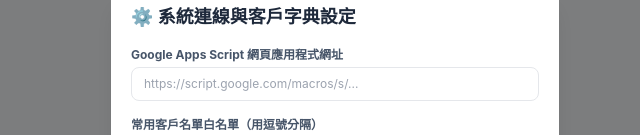
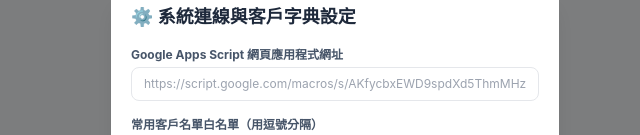
Before and after one commit to eajordan0001/Item-count, a plain HTML site: page index.html in a window 1280 px wide. Shown: the part 272-407 px from the top of the page, without its empty margins (305-945 px from the left). Drawn offline with nearby package versions, Linux system fonts and the light colour scheme.

Commit message:
Update index.html

```diff
--- a/index.html
+++ b/index.html
@@ -139,7 +139,7 @@
       <h3 class="font-bold text-lg text-slate-800">⚙️ 系統連線與客戶字典設定</h3>
       <div>
         <label class="block text-xs font-bold text-slate-600 mb-1">Google Apps Script 網頁應用程式網址</label>
-        <input type="text" id="cfgGasUrl" placeholder="https://script.google.com/macros/s/..." class="w-full border rounded-lg px-3 py-2 text-xs">
+        <input type="text" id="cfgGasUrl" placeholder="https://script.google.com/macros/s/AKfycbxEWD9spdXd5ThmMHz8CvOyBIIwS-HTLUQzv_38H_ZTzGIwFEbCARWo43VPN7aOuqt7/exec" class="w-full border rounded-lg px-3 py-2 text-xs">
       </div>
       <div>
         <label class="block text-xs font-bold text-slate-600 mb-1">常用客戶名單白名單（用逗號分隔）</label>
```
